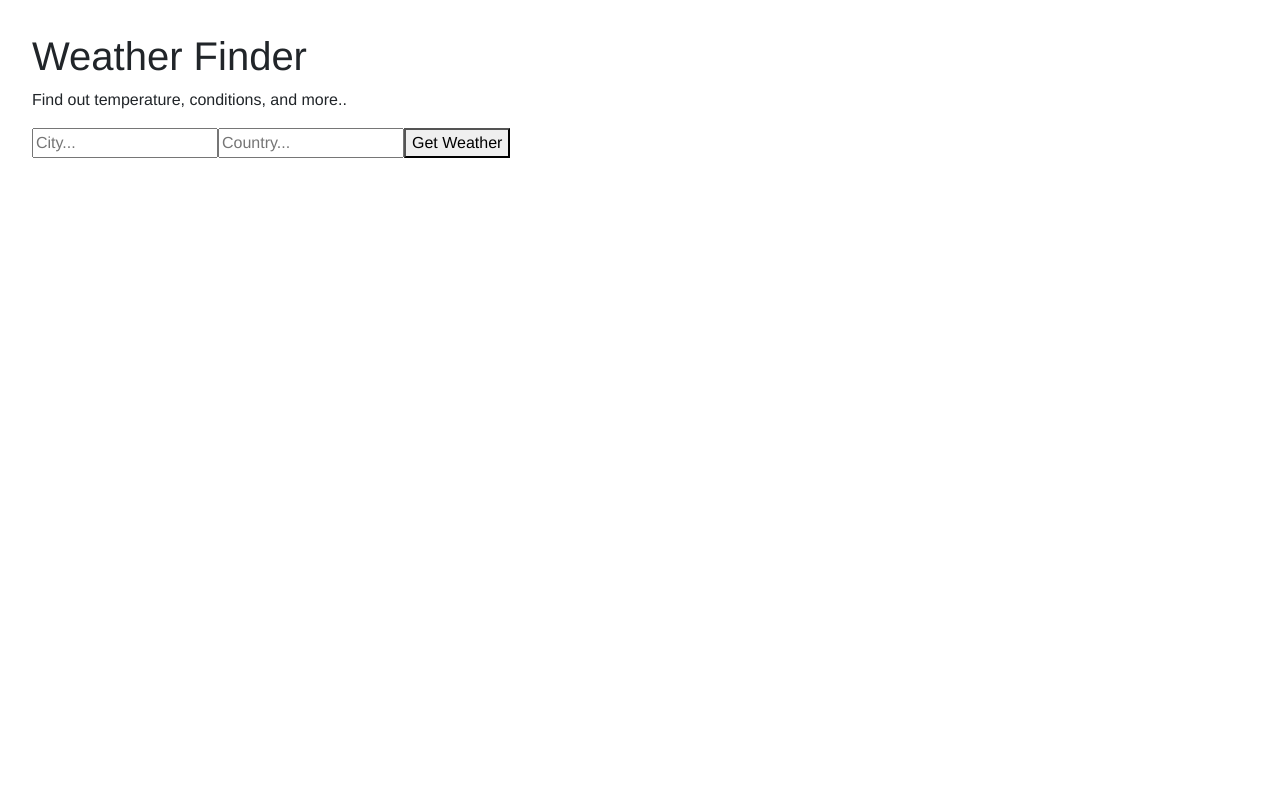
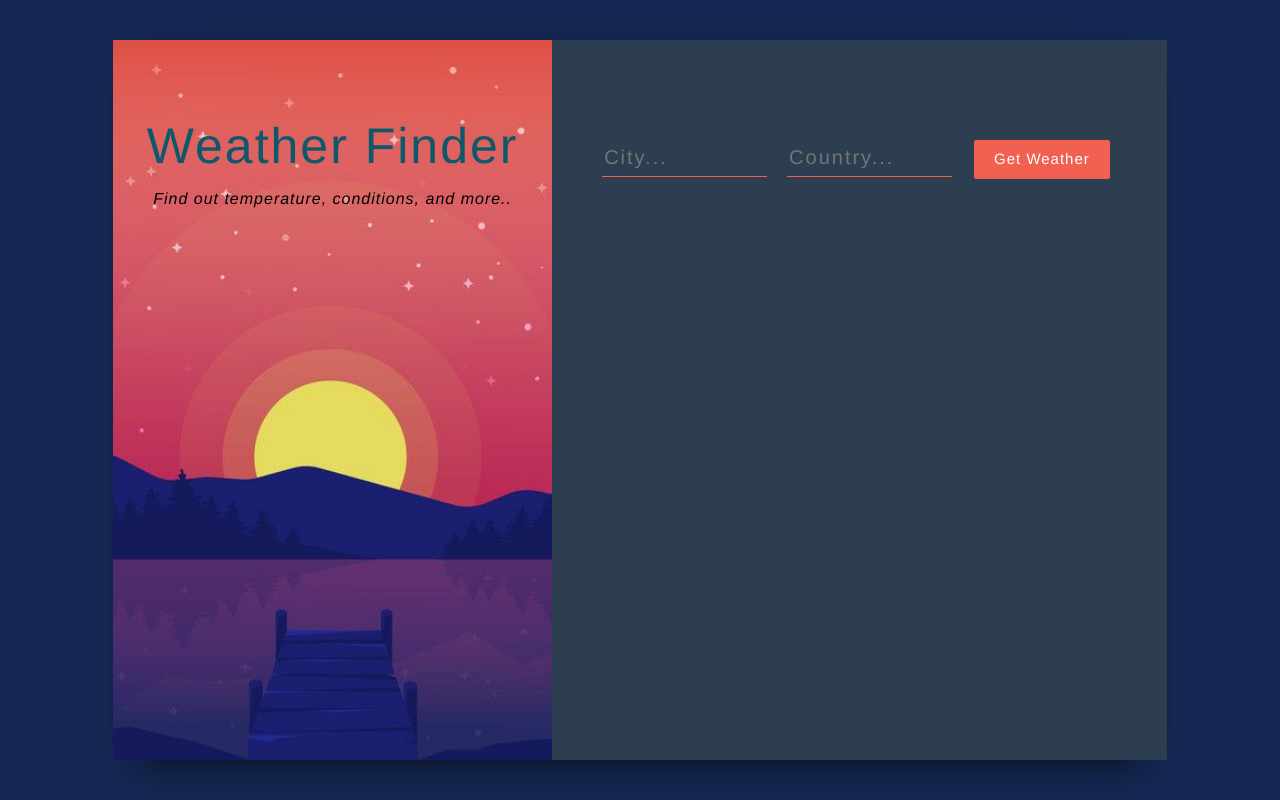
Before and after one commit to kjgamis/weather-app, a React (Create React App) app: page / in a window 1280 px wide. Built offline with nearby package versions, Linux system fonts and the light colour scheme.

Commit message:
add styling

```diff
--- a/src/App.css
+++ b/src/App.css
@@ -1,4 +1,106 @@
 body {
   font-family: Helvetica, Arial, 'sans-serif';
-  margin: 2em;
+  background: #152854;
 }
+
+.wrapper {
+  background-repeat: repeat;
+  height: 100vh;
+  display: flex;
+  justify-content: center;
+  align-items: center;
+}
+
+.main {
+  height: 90vh;
+  background: #fff;
+  box-shadow: 0px 13px 40px -13px rgba(0,0,0,0.75);
+  width: 80%;
+  margin: 0 auto;
+}
+
+.title-container {
+  height: 90vh;
+  background: url("img/bg.jpg") center center no-repeat;
+  background-size: cover;
+  display: flex;
+  justify-content: center;
+  text-align: center;
+  color: #000;
+}
+
+.form-container {
+  background-color: #2c3e50;
+  height: 90vh;
+  justify-self: center;
+  padding-top: 100px;
+  padding-left: 50px;
+}
+
+.app-title {
+  color: #0e586b;
+  font-size: 50px;
+  letter-spacing: 2px;
+  line-height: 1.3;
+  margin-top: 20%;
+}
+
+.app-subtitle {
+  font-style: italic;
+  font-weight: 100;
+  letter-spacing: 1px;
+  line-height: 1.5;
+}
+
+.weather-info {
+  width: 60%;
+  font-size: 20px;
+  font-weight: 200;
+  letter-spacing: 2px;
+}
+
+.weather-key {
+  color: #f16051;
+  border-bottom: solid 2px rgba(255,255,255,0.06);
+  padding: 20px 0 20px 0;
+  font-weight: 400;
+}
+
+.weather-value {
+  color: #fff;
+  font-weight: 200;
+}
+
+input[type="text"] {
+  background-color: transparent;
+  border: 0;
+  border-bottom: solid 1px #f16051;
+  width: 30%;
+  padding-bottom: 4px;
+  color: #fff !important;
+  font-weight: lighter;
+  letter-spacing: 2px;
+  margin-bottom: 30px;
+  margin-right: 20px;
+  font-size: 20px;
+
+  outline: none;
+}
+
+button {
+  border: 0;
+  padding: 8px 20px;
+  margin: 0 2px;
+  border-radius: 2px;
+  font-weight: lighter;
+  letter-spacing: 1px;
+  font-size: 15px;
+  cursor: pointer;
+  background-color: #f16051;
+  color: #fff;
+  font-weight: 100;
+}
+
+button:active {
+  outline: none;
+}
--- a/src/App.js
+++ b/src/App.js
@@ -54,7 +54,15 @@ class App extends Component {
   render() {
     return (
       <div>
+        <div className="wrapper">
+          <div className="main">
+              <div className="row">
+
+                <div className="col-md-5 title-container">
                   <Titles />
+                </div>
+
+                <div className="col-md-7 form-container">
                   <Form getWeather={this.getWeather}/>
                   <Weather
                   city       ={this.state.city}
@@ -65,6 +73,14 @@ class App extends Component {
                   error      ={this.state.error}
                   />
                 </div>
+
+              </div>
+            </div>
+        </div>
+
+
+
+      </div>
     );
   }
 }
--- a/src/components/Titles.js
+++ b/src/components/Titles.js
@@ -2,8 +2,8 @@ import React from 'react';
 
 const Titles = () => (
   <div>
-    <h1>Weather Finder</h1>
-    <p>Find out temperature, conditions, and more..</p>
+    <h1 className='app-title'>Weather Finder</h1>
+    <p className='app-subtitle'>Find out temperature, conditions, and more..</p>
   </div>
 )
 
--- a/src/components/Weather.js
+++ b/src/components/Weather.js
@@ -1,12 +1,27 @@
 import React from 'react';
 
 const Weather = props => (
-  <div>
-    { props.city && props.country && <p>Location:    { props.city } { props.country }</p> }
-    { props.temperature && <p>Temperature: { props.temperature }C</p> }
-    { props.description && <p>Conditions:  { props.description }</p> }
-    { props.humidity &&    <p>Humidity:    { props.humidity }%</p> }
-    { props.error &&       <p>{ props.error }</p> }
+  <div className='weather-info'>
+    { props.city && props.country &&
+      <p className='weather-key'>
+        Location:    <span className='weather-value'>{ props.city }, { props.country }</span>
+      </p> }
+    { props.temperature &&
+      <p className='weather-key'>
+        Temperature: <span className='weather-value'>{ props.temperature }°C</span>
+      </p> }
+    { props.description &&
+      <p className='weather-key'>
+        Conditions:  <span className='weather-value'>{ props.description }</span>
+      </p> }
+    { props.humidity &&
+      <p className='weather-key'>
+        Humidity:    <span className='weather-value'>{ props.humidity }%</span>
+      </p> }
+    { props.error &&
+      <p className='weather-key'>
+        { props.error }
+      </p> }
   </div>
 )
 
```
Also changed, not shown: src/img/bg.jpg (added). Lines whose indentation alone changed are shown as unchanged.
